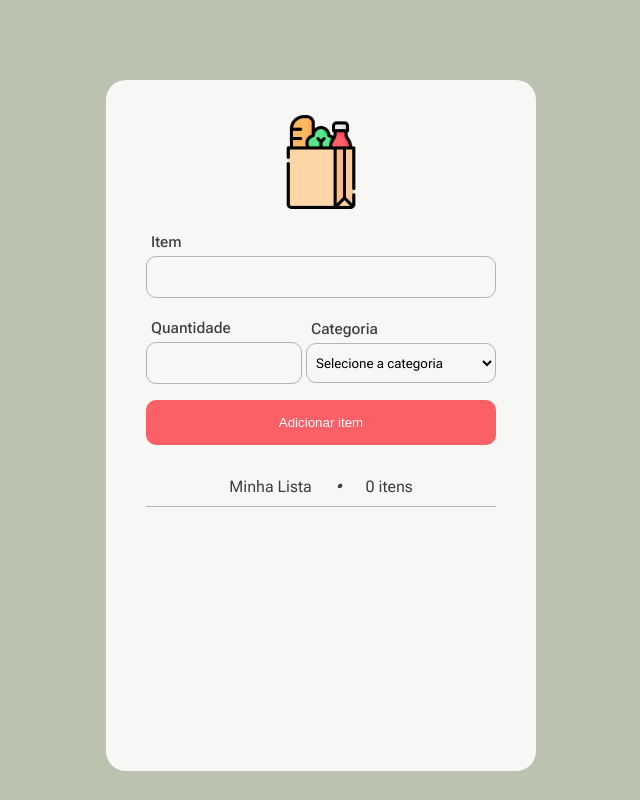
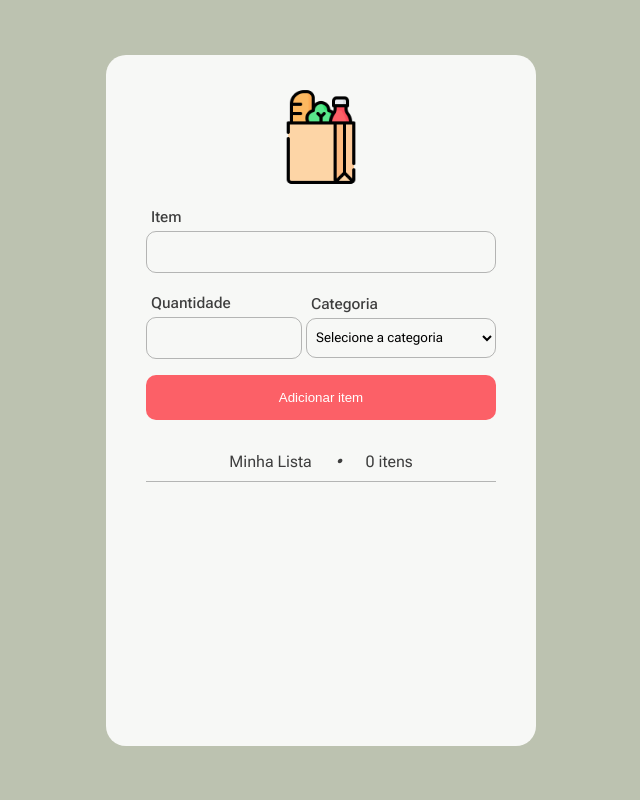
Before and after one commit to meliszalee/projeto-lista-de-compras, a plain HTML site: page index.html in a window 1280 px wide. Shown: the whole page, without its empty margins (319-959 px from the left). Drawn offline with Linux system fonts and the light colour scheme.

Commit message:
update flexbox

```diff
--- a/style.css
+++ b/style.css
@@ -25,13 +25,14 @@ body{
     background-color: #bcc2b0;
     display: flex;
     justify-content: center;
+    height: 100vh;
+    align-items: center;
     font-family: 'Roboto Flex';
 }
 
 main{
     background-color: #ffffffe2;
     width: 350px;
-    margin-top: 5rem;
     border-radius: 20px;
     padding: 1.5rem 2.5rem 2rem 2.5rem;
 }
```
